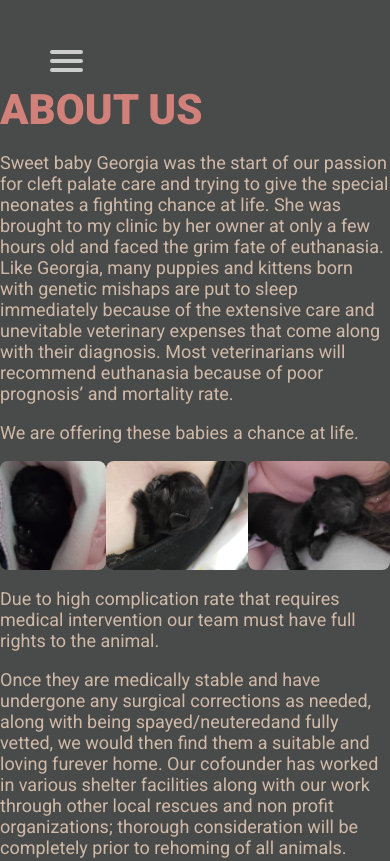
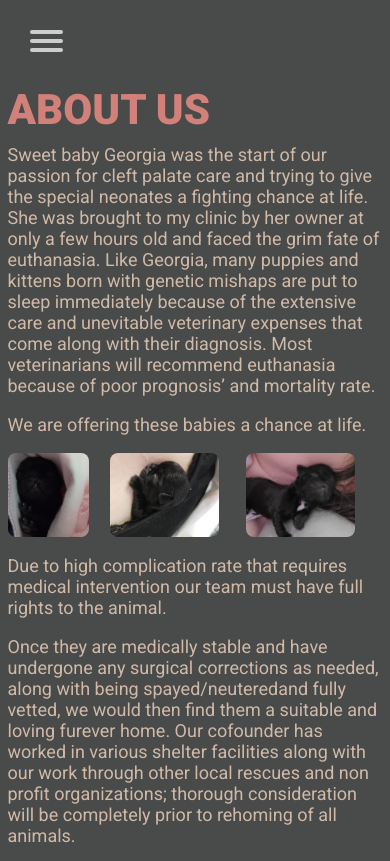
Before and after one commit to cburnjohnson/west-coast-cleft, a Gatsby site: page /about in a window 390 px wide. Shown: the top 861 px of the page. Built offline with nearby package versions, Linux system fonts and the light colour scheme; Gatsby itself is replaced by a stand-in of ours.

Commit message:
mobile styling for about page

```diff
--- a/src/styles/main.scss
+++ b/src/styles/main.scss
@@ -167,6 +167,20 @@ body {
     }
   }
 
+  @media (max-width: 1064px) {
+    .about-body {
+      max-width: 700px;
+
+      .about-img-container {
+        div.img-row {
+          img {
+            width: 80%;
+          }
+        }
+      }
+    }
+  }
+
   @media (max-width: 767px) {
     h1 {
       margin-top: 1em;
@@ -179,6 +193,20 @@ body {
 
     .home-body {
       width: 500px;
+    }
+
+    .about-body {
+      width: 600px;
+
+      p:first-of-type {
+        margin-top: 10px;
+      }
+    }
+  }
+
+  @media (max-width: 625px) {
+    .about-body {
+      width: 490px;
     }
   }
 
@@ -195,5 +223,9 @@ body {
     .home-body {
       width: 375px;
     }
+
+    .about-body {
+      width: 375px;
+    }
   }
 }
--- a/src/styles/navbar.scss
+++ b/src/styles/navbar.scss
@@ -7,8 +7,8 @@
 #menuToggle {
   display: block;
   position: relative;
-  top: 50px;
-  left: 50px;
+  top: 30px;
+  left: 30px;
 
   z-index: 1;
 
```
Also changed, not shown: src/styles/main.css, src/styles/navbar.css, 1 other file.
